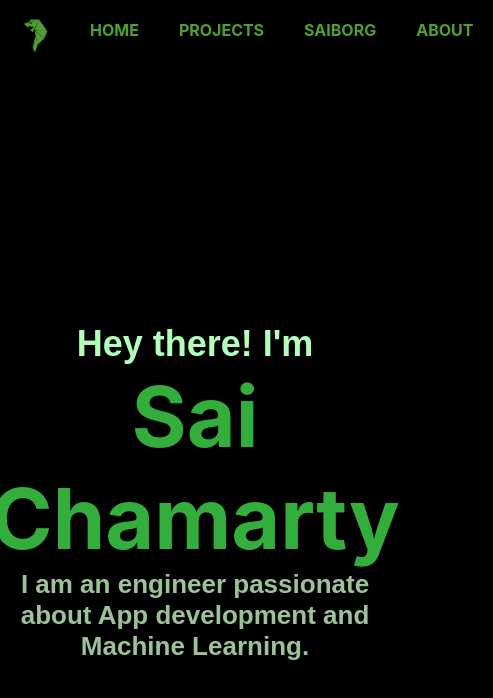
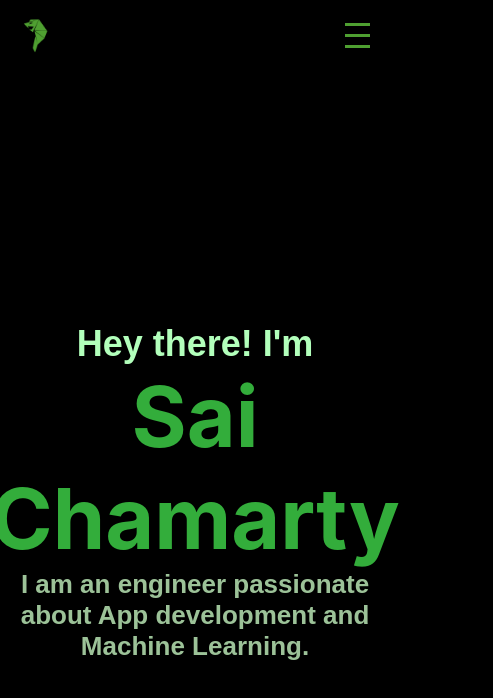
Before and after one commit to SaiChamarty/my-website, a React (Create React App) app: page / in a window 390 px wide. Shown: the top 698 px of the page, 493 px wide, since content can reach past the window. Built offline with nearby package versions, Linux system fonts and the light colour scheme; a web font is replaced by a local one.

Commit message:
Navbar hamburger added, closes #8

```diff
--- a/src/App.css
+++ b/src/App.css
@@ -59,3 +59,16 @@ body{
     transform: rotate(360deg);
   }
 }
+
+.hamburger {
+  display: none;
+}
+
+@media (max-width: 768px) {
+  .hamburger {
+    display: flex;
+  }
+  .nav-links {
+    display: none;
+  }
+}
--- a/src/components/Navbar.jsx
+++ b/src/components/Navbar.jsx
@@ -1,4 +1,4 @@
-import React from 'react';
+import React, { useState, useEffect } from 'react';
 import { Link } from 'react-router-dom';
 
 const products = [
@@ -9,12 +9,26 @@ const products = [
 ];
 
 export default function Navbar() {
+  const [isOpen, setIsOpen] = useState(false);
+  const toggleMenu = () => setIsOpen(!isOpen);
+
+  // Close the mobile menu when the screen width increases
+  useEffect(() => {
+    const handleResize = () => {
+      if (window.innerWidth > 768) {
+        setIsOpen(false);
+      }
+    };
+
+    window.addEventListener('resize', handleResize);
+    return () => window.removeEventListener('resize', handleResize);
+  }, []);
+
   const listItems = products.map(product => (
     <li
       key={product.id}
       style={{
         listStyle: 'none',
-        color: '#4FA031',
         margin: '10px'
       }}
     >
@@ -31,10 +45,12 @@ export default function Navbar() {
   ));
 
   return (
-    <nav
+    <nav style={{ position: 'relative', display: 'flex', flexDirection: 'column' }}>
+      <div
         style={{
-        display: 'flex', // Flex container
-        justifyContent: 'space-between' // Space between logo and links
+          display: 'flex',
+          justifyContent: 'space-between',
+          alignItems: 'center'
         }}
       >
         {/* Logo */}
@@ -48,16 +64,11 @@ export default function Navbar() {
           }}
         />
 
-      {/* Navigation Links */}
-      <div
-        style={{
-          marginRight: '30px',
-          fontWeight: 700
-        }}
-      >
+        {/* Desktop Navigation Links */}
+        <div className="nav-links" style={{ marginRight: '30px', fontWeight: 700 }}>
           <ul
             style={{
-            display: 'flex', // Flexbox for links
+              display: 'flex',
               padding: '10px',
               margin: '0',
               listStyle: 'none',
@@ -67,6 +78,43 @@ export default function Navbar() {
             {listItems}
           </ul>
         </div>
+
+        {/* Hamburger Menu Icon for Mobile */}
+        <div
+          className="hamburger"
+          onClick={toggleMenu}
+          style={{
+            flexDirection: 'column',
+            cursor: 'pointer',
+            marginRight: '20px'
+          }}
+        >
+          <div style={{ width: '25px', height: '3px', backgroundColor: '#4FA031', margin: '4px 0' }}></div>
+          <div style={{ width: '25px', height: '3px', backgroundColor: '#4FA031', margin: '4px 0' }}></div>
+          <div style={{ width: '25px', height: '3px', backgroundColor: '#4FA031', margin: '4px 0' }}></div>
+        </div>
+      </div>
+
+      {/* Mobile Navigation Links - only visible when hamburger menu is toggled */}
+      {isOpen && (
+        <div
+          className="mobile-menu"
+          style={{
+            position: 'absolute', // position relative to <nav>
+            top: '70px',         // adjust this value as needed based on your navbar height
+            right: '20px',       // aligns the menu with the hamburger icon
+            background: '#000',
+            display: 'flex',
+            flexDirection: 'column',
+            alignItems: 'flex-start',
+            padding: '10px'
+          }}
+        >
+          <ul style={{ listStyle: 'none', padding: '0', margin: '0' }}>
+            {listItems}
+          </ul>
+        </div>
+      )}
     </nav>
   );
 }
--- a/src/index.css
+++ b/src/index.css
@@ -11,3 +11,13 @@ code {
   font-family: source-code-pro, Menlo, Monaco, Consolas, 'Courier New',
     monospace;
 }
+
+/* When screen width is 768px or less, show the hamburger icon and hide desktop nav links */
+@media (max-width: 768px) {
+  .nav-links {
+    display: none;
+  }
+  .hamburger {
+    display: flex;
+  }
+}
```
Lines whose indentation alone changed are shown as unchanged.
